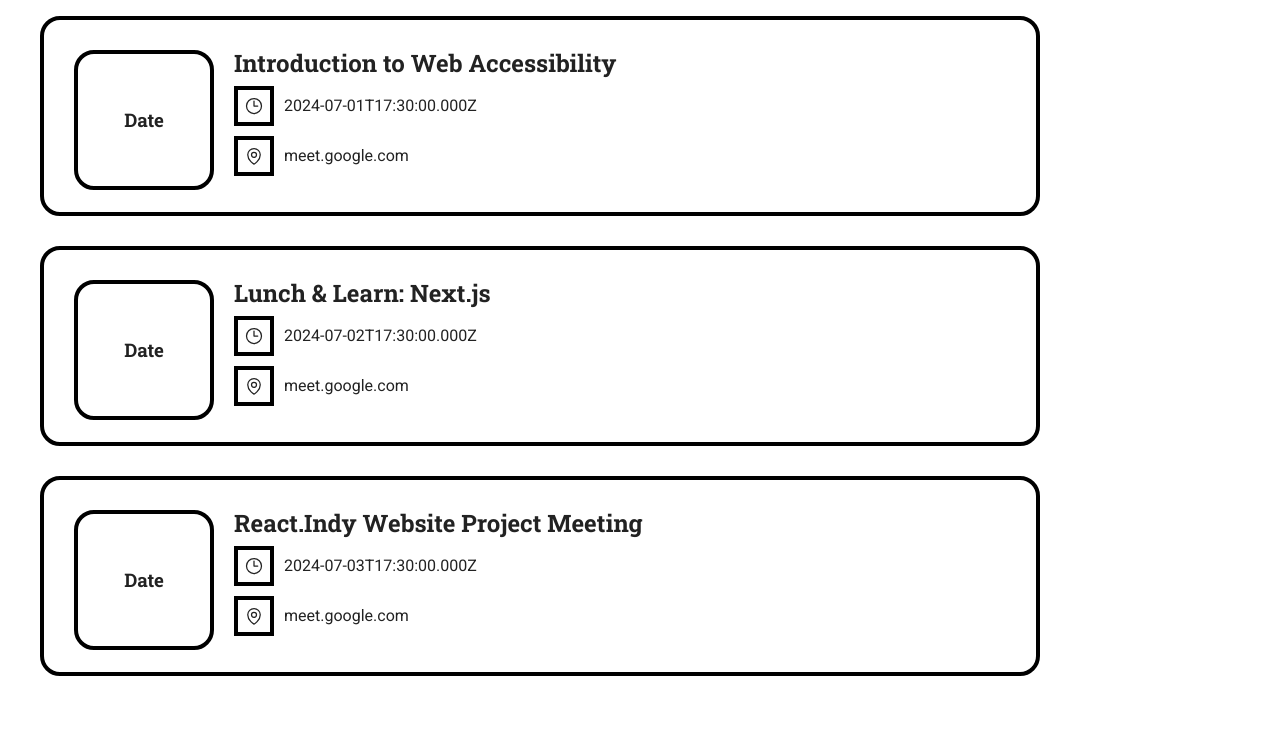
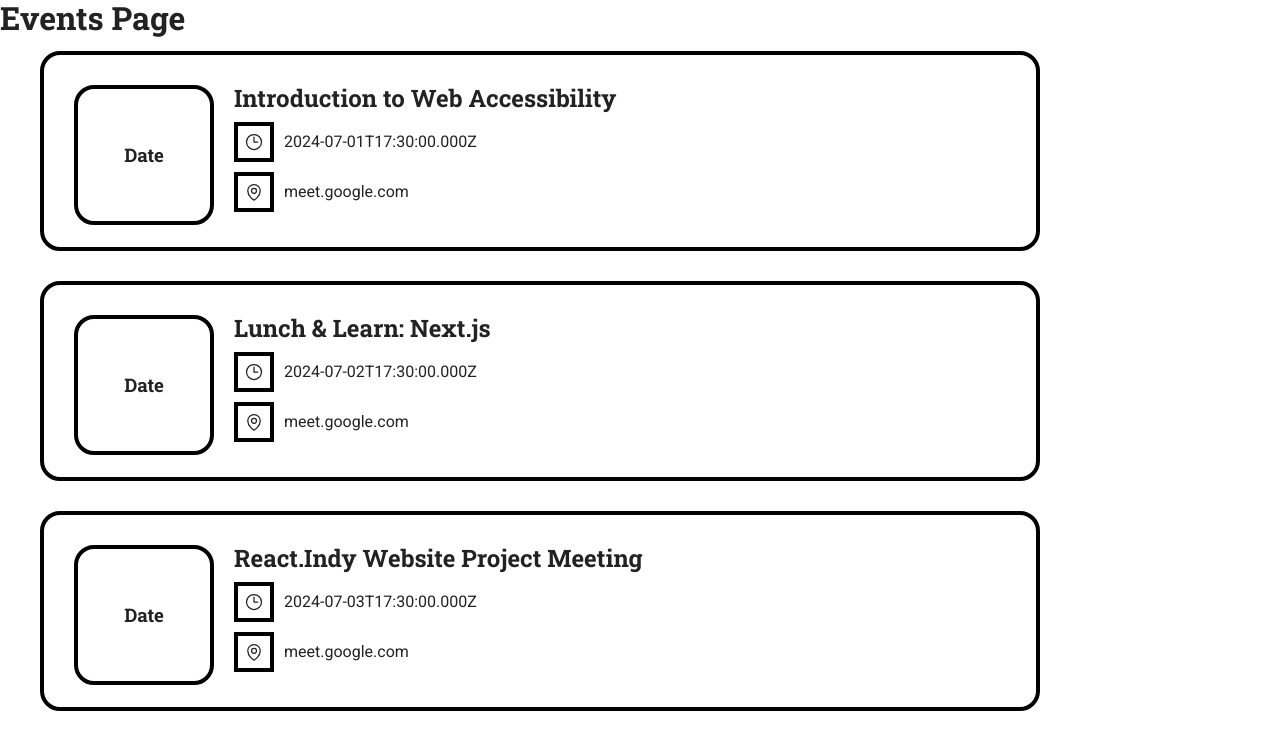
Before and after one commit to React-Indy/website, a Next.js app: page /events in a window 1280 px wide. Shown: the top 750 px of the page. Built offline with nearby package versions, Linux system fonts and the light colour scheme.

Commit message:
Add h1 tag to EventsPage for SEO

```diff
--- a/src/pages/events/index.tsx
+++ b/src/pages/events/index.tsx
@@ -21,6 +21,7 @@ const EventsPage = ({ allEventsData }) => {
 				/>
 			</Head>
 			<div className="eventsPage">
+				<h1>Events Page</h1>
 				<EventsList events={allEventsData}></EventsList>
 			</div>
 		</>
```
